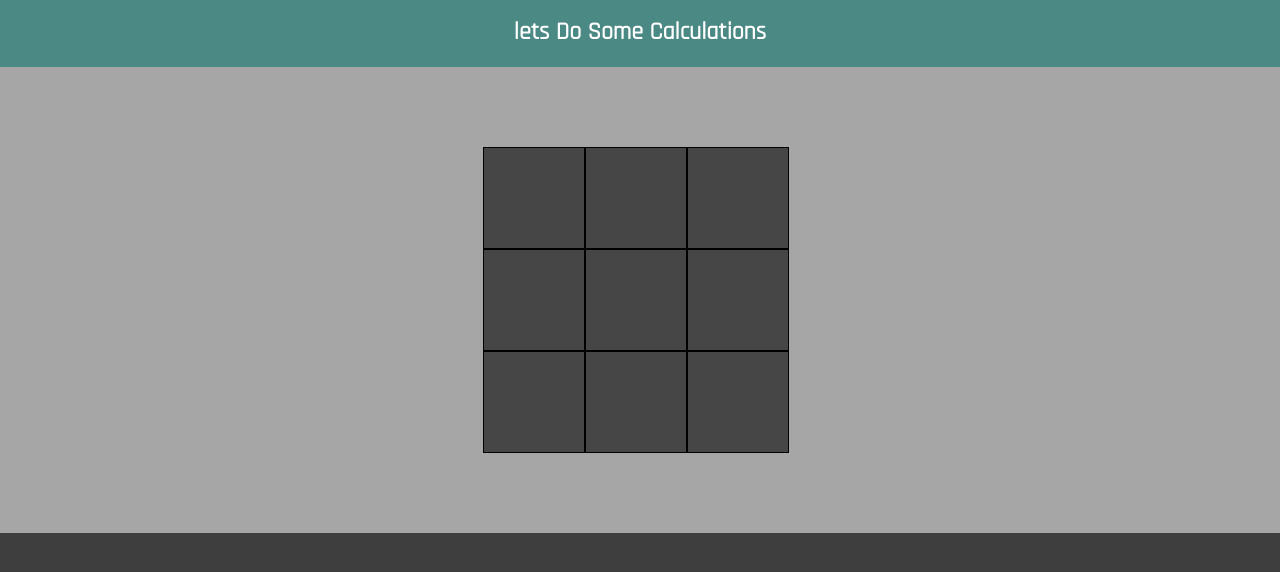
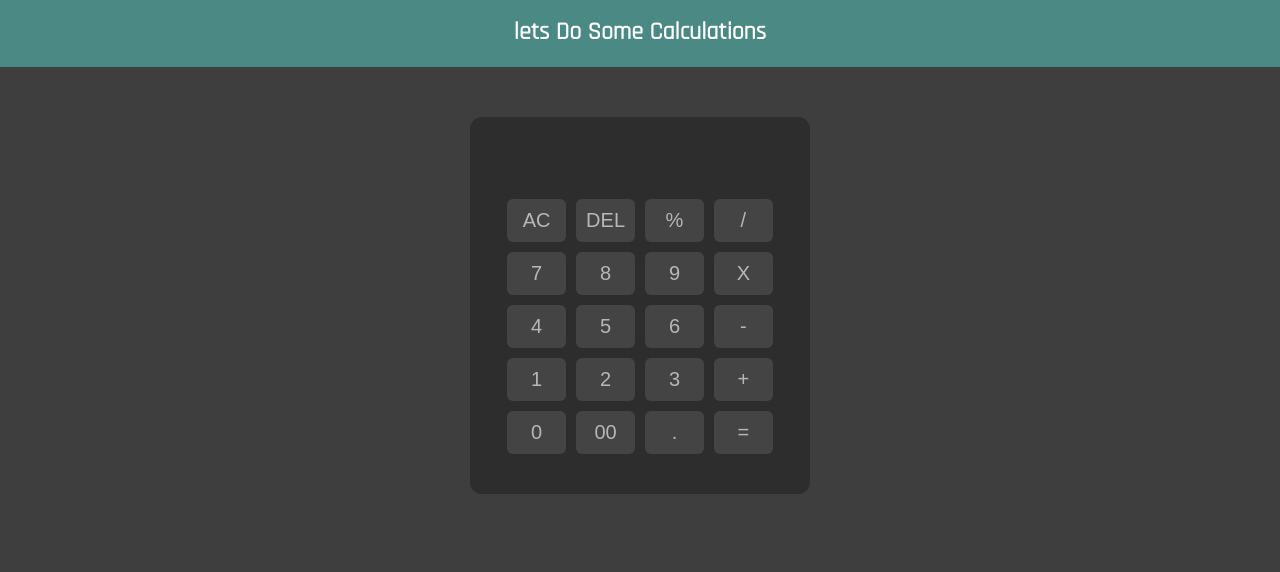
Before and after one commit to EbyChacko/project2_game, a plain HTML site: page calculator.html in a window 1280 px wide. Shown: the part 126-698 px from the top of the page. Drawn offline with Linux system fonts and the light colour scheme.

Commit message:
add calculator html and css style

```diff
--- a/assets/css/style.css
+++ b/assets/css/style.css
@@ -9,6 +9,7 @@ body {
     font-family: 'Raleway', sans-serif;
     color: white;
     text-align: center;
+    align-items: center;
 }
 
 .heading {
@@ -145,3 +146,62 @@ a {
     margin: 10px;
 
 }
+
+
+
+/* Calculator page formatting */
+.calc-big-container{
+display:flex;
+align-items: center;
+justify-content: center;
+
+}
+
+.calculator-container {
+    margin-top: 50px;
+    max-width: 300px;
+    width: 100%;
+    border-radius: 12px;
+    height: fit-content;
+    background-color: rgb(45, 45, 45);
+    color: rgb(255, 255, 255);
+    display: flex;
+    justify-content: center;
+    align-items: center;
+    flex-wrap: wrap;
+    font-family: 'Raleway', sans-serif;
+    padding:20px 20px 40px;
+}
+
+.calc-buttons{
+    display:grid;
+    grid-template-columns: repeat(4, 1fr);
+    grid-gap:10px;
+}
+
+.display{
+    width:100%;
+    height: 50px;
+    background-color:  rgb(45, 45, 45);
+    border-style: none;
+    outline: none;
+    font-size: 25px;
+    font-weight: 100;
+    color:aliceblue;
+    margin-bottom: 10px;
+    text-align: right;
+    color:rgb(183, 183, 183);
+}
+.calc-buttons button{
+    padding:10px;
+    border-radius: 6px;
+    border: none;
+    font-size: 20px;
+    cursor: pointer;
+    background-color: rgb(68, 68, 68);
+    color:rgb(183, 183, 183);
+}
+
+.operator {
+    color:rgb(127, 195, 254);
+}
--- a/calculator.html
+++ b/calculator.html
@@ -17,21 +17,34 @@
     <div class="heading-area">
         <h2>lets Do Some Calculations</h2>
     </div>
+    <div class="calc-big-container">
+        <div class="calculator-container">
+            <input type="text" class="display">
+            <div class="calc-buttons">
+                <button data-value="AC" class="operator">AC</button>
+                <button data-value="DEL" class="operator">DEL</button>
+                <button data-value="%" class="operator">%</button>
+                <button data-value="/" class="operator">/</button>
+                <button data-value="7">7</button>
+                <button data-value="8">8</button>
+                <button data-value="9">9</button>
+                <button data-value="X" class="operator">X</button>
+                <button data-value="4">4</button>
+                <button data-value="5">5</button>
+                <button data-value="6">6</button>
+                <button data-value="-" class="operator">-</button>
+                <button data-value="1">1</button>
+                <button data-value="2">2</button>
+                <button data-value="3">3</button>
+                <button data-value="+" class="operator">+</button>
+                <button data-value="0">0</button>
+                <button data-value="00">00</button>
+                <button data-value=".">.</button>
+                <button data-value="=" class="=operator">=</button>
 
-    <div class="game-area">
-        <div class="cells">
-            <div cellIndex="0" class="cell"></div>
-            <div cellIndex="1" class="cell"></div>
-            <div cellIndex="2" class="cell"></div>
-            <div cellIndex="3" class="cell"></div>
-            <div cellIndex="4" class="cell"></div>
-            <div cellIndex="5" class="cell"></div>
-            <div cellIndex="6" class="cell"></div>
-            <div cellIndex="7" class="cell"></div>
-            <div cellIndex="8" class="cell"></div>
+            </div>
         </div>
     </div>
-
     <script src="assets/js/script.js"></script>
 </body>
 
```
